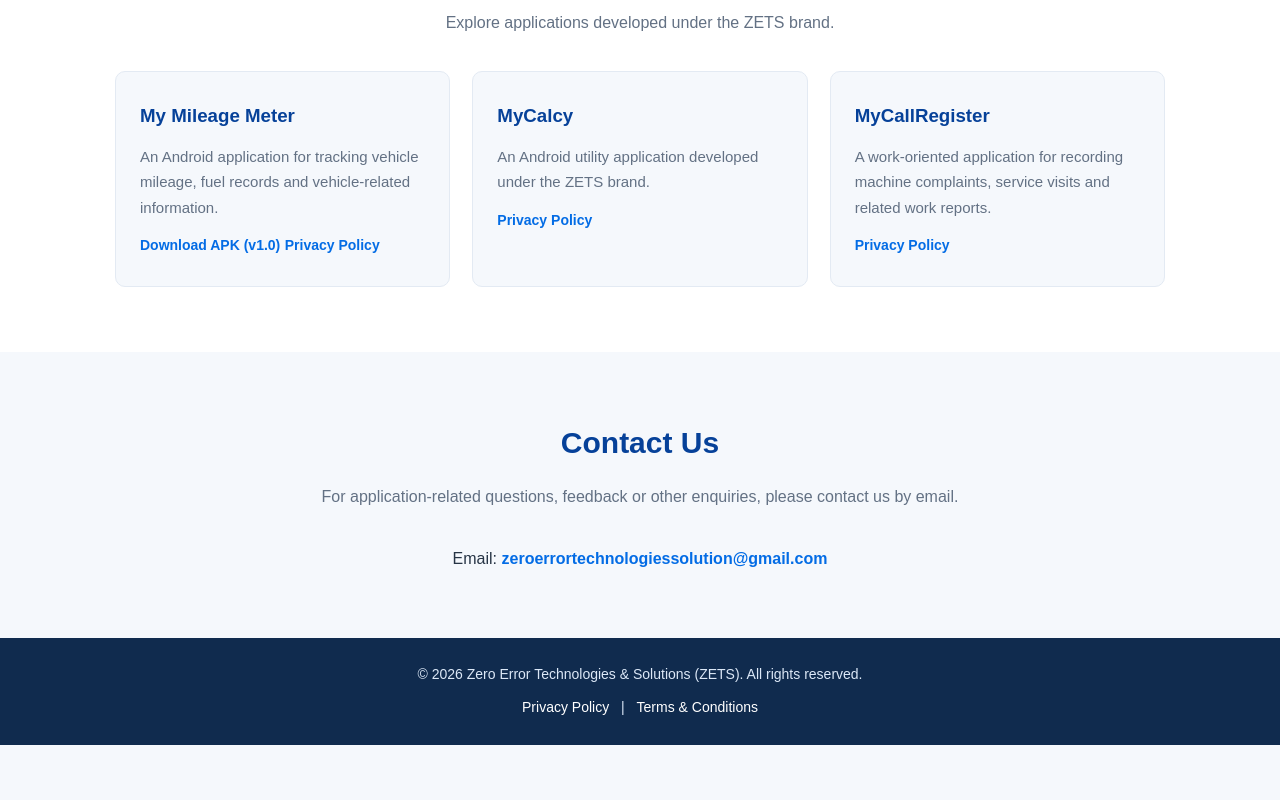
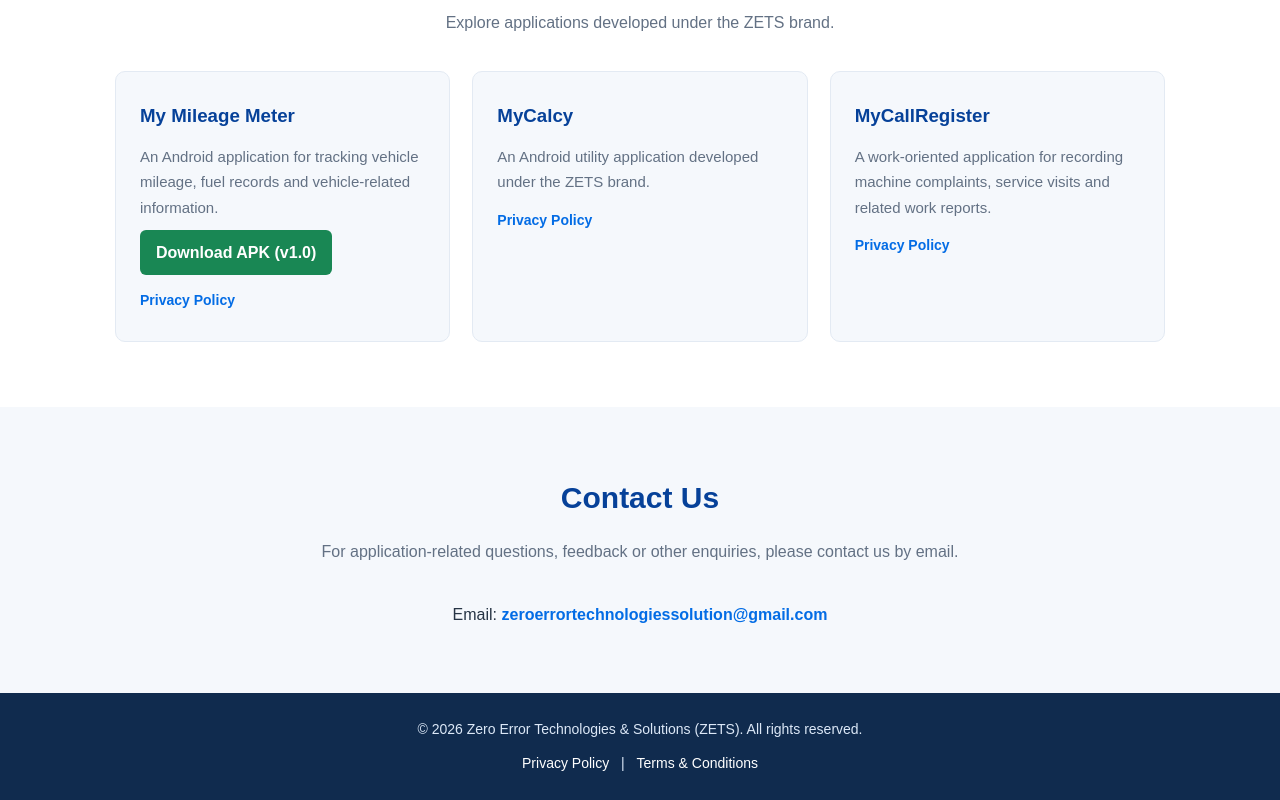
Before and after one commit to zetecsol/zetecsol.github.io, a plain HTML site: page index.html in a window 1280 px wide. Shown: the part 921-1721 px from the top of the page. Before the commit the page ends 1666 px from the top, so only its background shows below. Drawn offline with Linux system fonts and the light colour scheme.

Commit message:
Add download link styling for app cards

```diff
--- a/index.html
+++ b/index.html
@@ -83,6 +83,21 @@
             text-decoration: none;
             font-weight: bold;
         }
+
+        .app-download-link {
+    display: inline-block;
+    color: #ffffff;
+    background-color: #198754;
+    padding: 9px 16px;
+    border-radius: 6px;
+    text-decoration: none;
+    font-weight: 600;
+    margin-top: 10px;
+}
+
+.app-download-link:hover {
+    background-color: #146c43;
+}
 
         section {
             padding: 65px 8%;
@@ -254,6 +269,7 @@
         <div class="app-grid">
 
 
+
 <div class="app-card">
     <h3>My Mileage Meter</h3>
     <p>
@@ -262,7 +278,7 @@
         information.
     </p>
 
-    <a class="app-policy-link"
+    <a class="app-download-link"
        href="https://github.com/zetecsol/zets-app-downloads/releases/download/my-mileage-meter-v1.0/My.Mileage.Meter.1.0.apk">
         Download APK (v1.0)
     </a>
```
